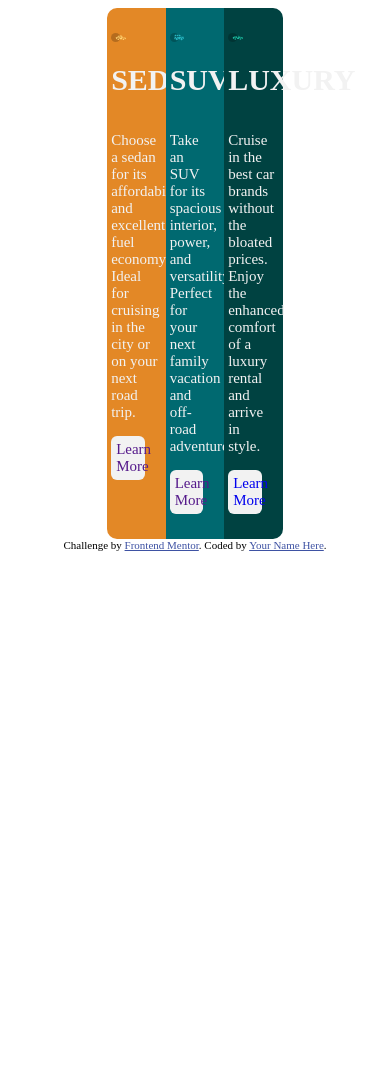
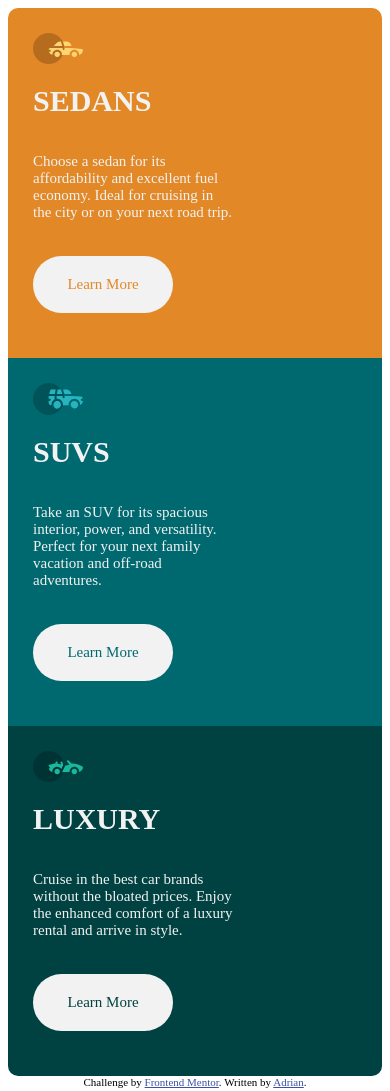
Before and after one commit to Ommp/frontendmentorchallenge, a plain HTML site: page index.html in a window 390 px wide. Before the commit the page ends 844 px from the top, so only its background shows below. Drawn offline with Linux system fonts and the light colour scheme.

Commit message:
Use grid for main layout. Reduce content shifting by setting values to px (at the cost of responsiveness?).

```diff
--- a/index.html
+++ b/index.html
@@ -1,45 +1,57 @@
 <!DOCTYPE html>
 <html lang="en">
   <head>
-  <meta charset="UTF-8">
-  <meta name="viewport" content="width=device-width, initial-scale=1.0"> <!-- displays site properly based on user's device -->
+    <meta charset="UTF-8" />
+    <meta name="viewport" content="width=device-width, initial-scale=1.0" />
 
-  <link rel="icon" type="image/png" sizes="32x32" href="./images/favicon-32x32.png">
-  <link rel="stylesheet" href="style.css">
+    <link
+      rel="icon"
+      type="image/png"
+      sizes="32x32"
+      href="./images/favicon-32x32.png"
+    />
+    <link rel="stylesheet" href="style.css" />
 
     <title>Frontend Mentor | 3-column preview card component</title>
   </head>
   <body>
-
-  <div class="flex-container">
-    <div class="flex-container2">
-      <img src="images/icon-sedans.svg" class="car-icon" alt="Sedans">
+    <div class="grid">
+      <div class="flex">
+        <img src="images/icon-sedans.svg" class="car-icon" alt="Sedans" />
         <h1 class="car-title">Sedans</h1>
-  <p class="car-paragraph">Choose a sedan for its affordability and excellent fuel economy. Ideal for cruising in the city
-  or on your next road trip.</p>
+        <p class="car-paragraph">
+          Choose a sedan for its affordability and excellent fuel economy. Ideal
+          for cruising in the city or on your next road trip.
+        </p>
         <a href="" class="learn-more">Learn More</a>
       </div>
 
-<div class="flex-container2">
-  <img src="images/icon-suvs.svg" class="car-icon" alt="SUVs">
+      <div class="flex">
+        <img src="images/icon-suvs.svg" class="car-icon" alt="SUVs" />
         <h1 class="car-title">SUVs</h1>
-  <p class="car-paragraph">Take an SUV for its spacious interior, power, and versatility. Perfect for your next family vacation
-  and off-road adventures.</p>
+        <p class="car-paragraph">
+          Take an SUV for its spacious interior, power, and versatility. Perfect
+          for your next family vacation and off-road adventures.
+        </p>
         <a href="" class="learn-more">Learn More</a>
       </div>
-
-  <div class="flex-container2">
-    <img src="images/icon-luxury.svg" class="car-icon" alt="Luxury">
+      <div class="flex">
+        <img src="images/icon-luxury.svg" class="car-icon" alt="Luxury" />
         <h1 class="car-title">Luxury</h1>
-  <p class="car-paragraph">Cruise in the best car brands without the bloated prices. Enjoy the enhanced comfort of a luxury
-  rental and arrive in style.</p>
+        <p class="car-paragraph">
+          Cruise in the best car brands without the bloated prices. Enjoy the
+          enhanced comfort of a luxury rental and arrive in style.
+        </p>
         <a href="/" class="learn-more">Learn More</a>
       </div>
     </div>
 
+
     <div class="attribution">
-    Challenge by <a href="https://www.frontendmentor.io?ref=challenge" target="_blank">Frontend Mentor</a>.
-    Coded by <a href="#">Your Name Here</a>.
+      Challenge by
+      <a href="https://www.frontendmentor.io?ref=challenge" target="_blank"
+        >Frontend Mentor</a
+      >. Written by <a href="#">Adrian</a>.
     </div>
   </body>
 </html>
--- a/style.css
+++ b/style.css
@@ -11,30 +11,10 @@ body {
     color: hsl(228, 45%, 44%);
 }
 
-.flex-container {
-    display: flex;
-    flex-flow: row wrap;
-    justify-content: center;
+.grid {
+    display: grid;
+    grid-template-columns: 2fr 1fr 1fr 1fr 2fr;
 }
-
-.flex-container2 {
-    display: flex;
-    flex-flow: column nowrap;
-    width: 15svw;
-    padding-top: 3svh;
-    padding-bottom: 3svh;
-}
-
-.flex-container2 > p, h1, img {
-    margin-left: 1svw;
-    width: 80%;
-}
-
-.flex-container2 a {
-    margin-left: 1svw;
-    width: 40%;
-}
-
 
 .car-title {
     text-transform: uppercase;
@@ -45,29 +25,83 @@ body {
     color: hsl(0, 0%, 95%);
 }
 
-.flex-container2:nth-child(1) {
+.flex:nth-child(1) {
     background-color: hsl(31, 77%, 52%);
     border-bottom-left-radius: 10px;
     border-top-left-radius: 10px;
+    grid-column: 2;
 }
-.flex-container2:nth-child(2) {
+
+.flex:nth-child(2) {
     background-color: hsl(184, 100%, 22%);
+    grid-column: 3;
 }
-.flex-container2:nth-child(3) {
+.flex:nth-child(3) {
     background-color: hsl(179, 100%, 13%);
     border-bottom-right-radius: 10px;
     border-top-right-radius: 10px;
+    grid-column: 4;
+}
+
+.flex {
+    display: flex;
+    flex-flow: column nowrap;
+    padding: 25px;
+}
+
+.flex p {
+    width: 200px;
 }
 
 .car-icon {
-    width: 25%;
+    width: 50px;
     height: auto;
 }
 
+
 .learn-more {
     background: hsl(0, 0%, 95%);
-    border-radius: 6px;
+    border-radius: 32px;
     text-align: center;
     text-decoration: none;
-    padding: 5px;
+    width: 100px;
+    padding: 20px;
+    margin-bottom: 20px;
+    margin-top: 20px;
 }
+
+.flex:nth-child(1) .learn-more {
+    color: hsl(31, 77%, 52%);
+}
+.flex:nth-child(2) .learn-more {
+    color: hsl(184, 100%, 22%);
+}
+.flex:nth-child(3) .learn-more {
+    color: hsl(179, 100%, 13%);
+}
+
+
+@media only screen
+and (max-width : 1000px) {
+.grid {
+    grid-template-columns: 1fr;
+}
+
+.flex:nth-child(1) {
+    grid-column: 1;
+    grid-row: 1;
+    border-bottom-left-radius: 0;
+    border-top-right-radius: 10px;
+}
+
+.flex:nth-child(2) {
+    grid-column: 1;
+    grid-row: 2;
+}
+.flex:nth-child(3) {
+    grid-column: 1;
+    grid-row: 3;
+    border-top-right-radius: 0;
+    border-bottom-left-radius: 10px;
+}
+}
```
Lines whose indentation alone changed are shown as unchanged.
